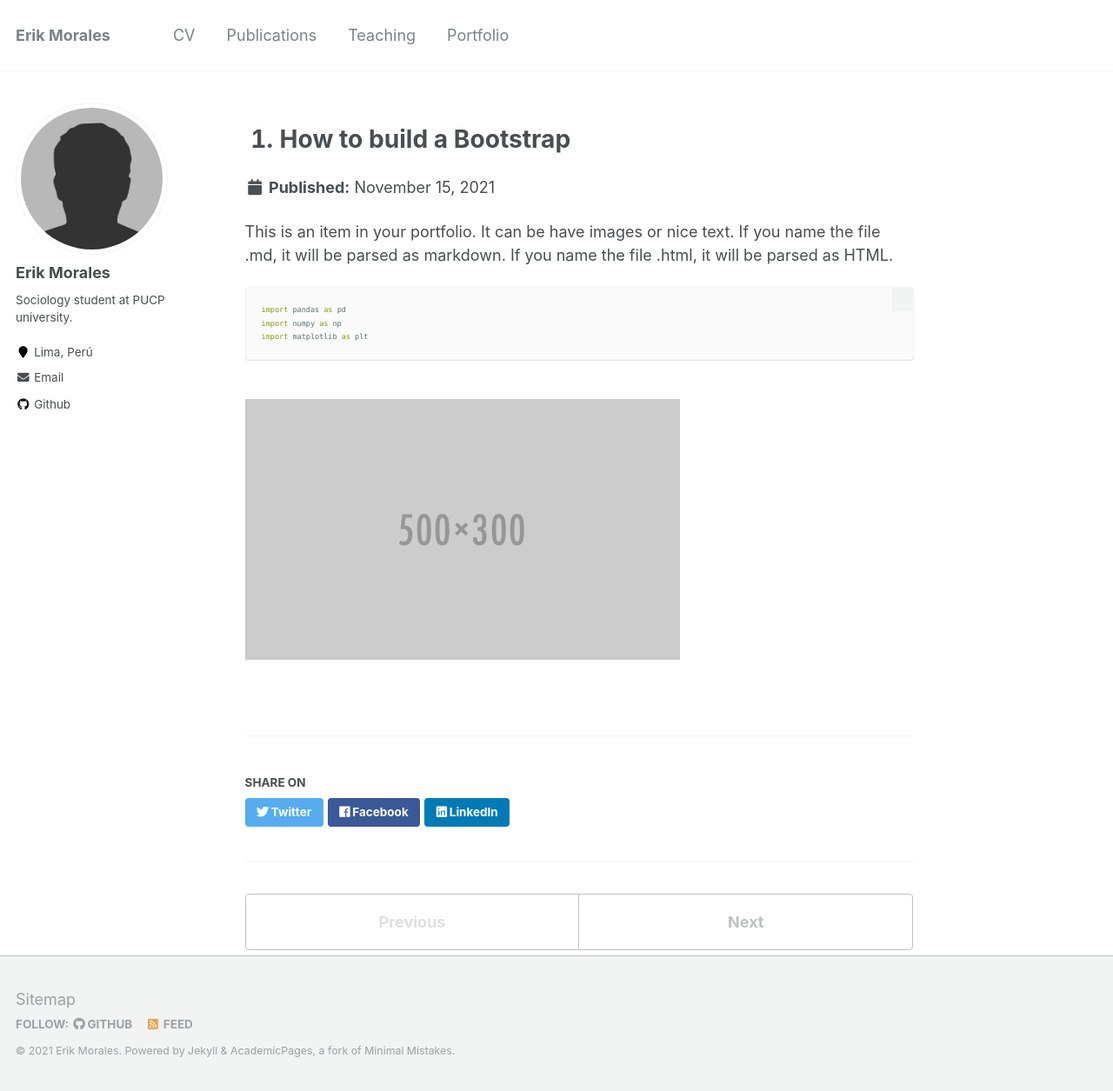
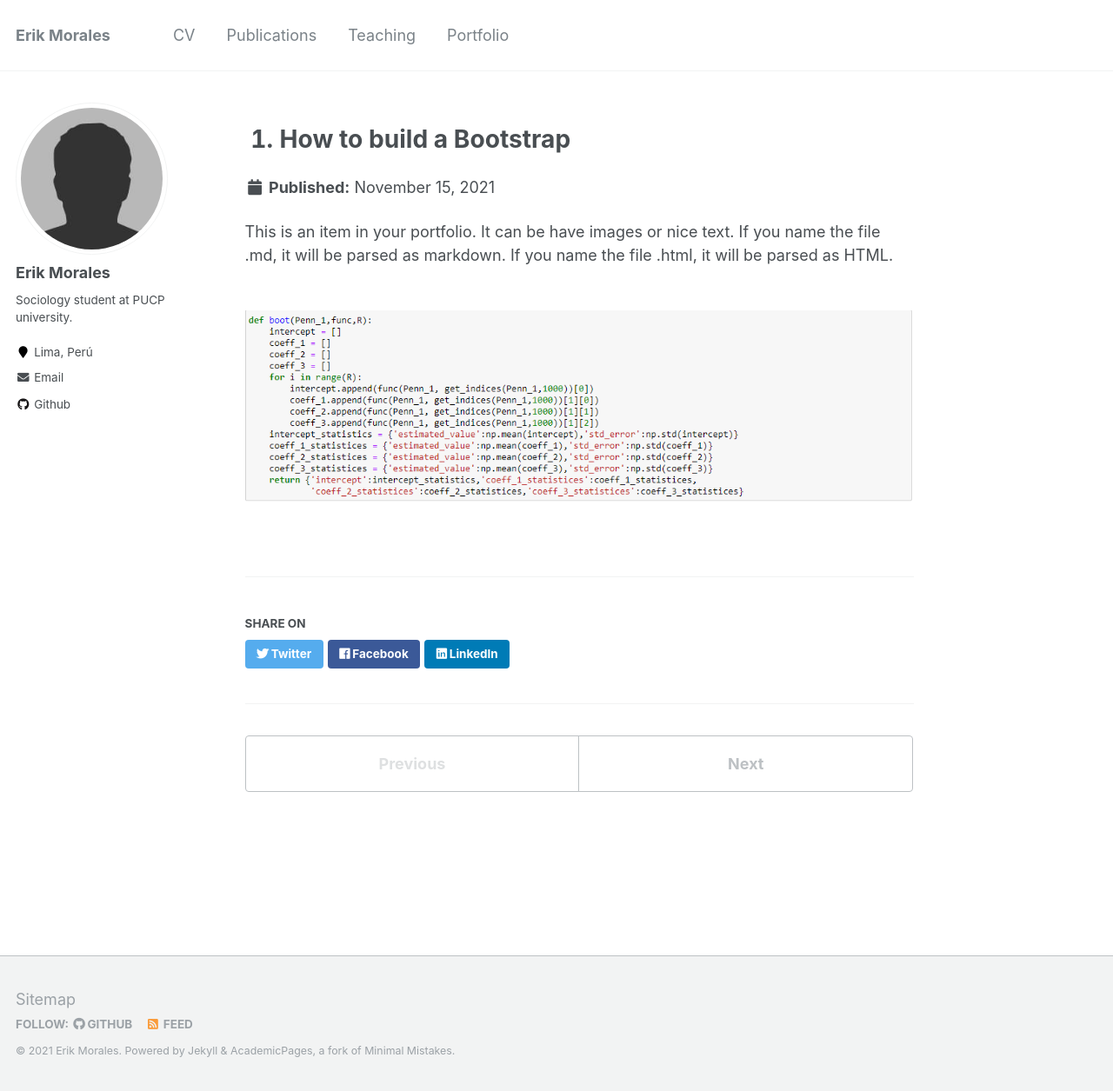
Before and after one commit to HaloReach2552/Brando.fold.github.io, a Jekyll site: the page built from _portfolio/portfolio-1.md, in a window 1280 px wide and 1255 px high. Shown: the whole window at 87% size. Built offline with Jekyll 4.4.1, drawn with Linux system fonts in a browser that asks for light colours.

Commit message:
Update portfolio-1.md

````diff
--- a/_portfolio/portfolio-1.md
+++ b/_portfolio/portfolio-1.md
@@ -6,9 +6,4 @@ collection: portfolio
 
 This is an item in your portfolio. It can be have images or nice text. If you name the file .md, it will be parsed as markdown. If you name the file .html, it will be parsed as HTML.
 
-```python
-import pandas as pd
-import numpy as np
-import matplotlib as plt
-```
-<br/><img src='/images/500x300.png'>
+<br/><img src='/images/Boot.PNG'>
````
